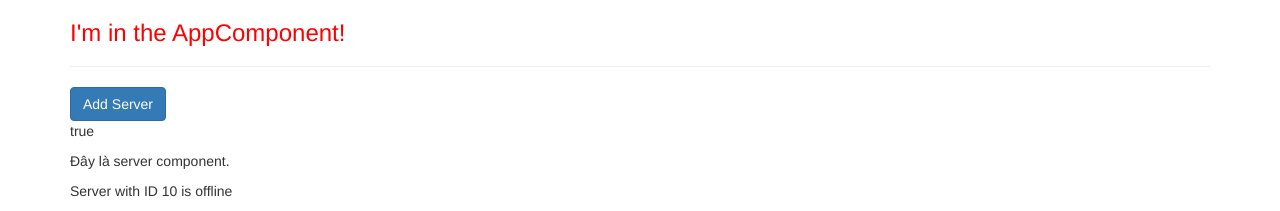
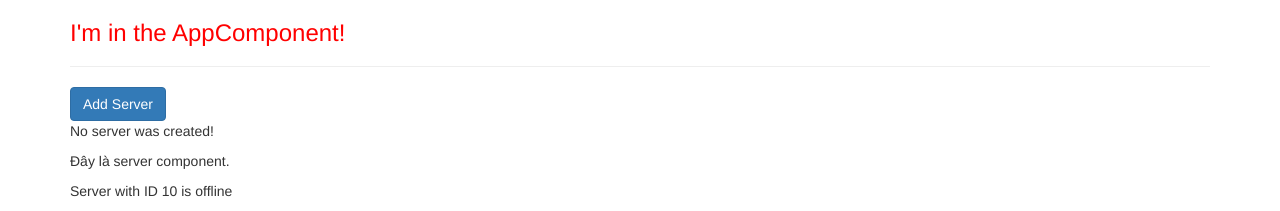
Before and after one commit to chungthehao/Angular_My_First_App, an Angular app: page / in a window 1280 px wide. Shown: the top 211 px of the page. Built offline with nearby package versions, Linux system fonts and the light colour scheme.

Commit message:
Event Binding

```diff
--- a/src/app/servers/servers.component.html
+++ b/src/app/servers/servers.component.html
@@ -1,12 +1,15 @@
 <button
     class="btn btn-primary"
     [disabled]=" ! allowNewServer"
+    (click)="onCreateServer()"
 >Add Server</button>
+
+<p>{{ serverCreationStatus }}</p>
 
 <!-- Cach 1: Dung String Interpolation -->
 <!-- <p>{{ allowNewServer }}</p> -->
 <!-- Cach 2: Dung Property Binding -->
-<p [innerText]="allowNewServer"></p>
+<!-- <p [innerText]="allowNewServer"></p> -->
 
 
 <app-server></app-server>
--- a/src/app/servers/servers.component.ts
+++ b/src/app/servers/servers.component.ts
@@ -19,6 +19,7 @@
 })
 export class ServersComponent implements OnInit {
   allowNewServer = false;
+  serverCreationStatus = 'No server was created!';
 
   constructor() {
     setTimeout(() => {
@@ -29,4 +30,8 @@
   ngOnInit() {
   }
 
+  onCreateServer() {
+    this.serverCreationStatus = 'Server was created!';
+  }
+
 }
```
